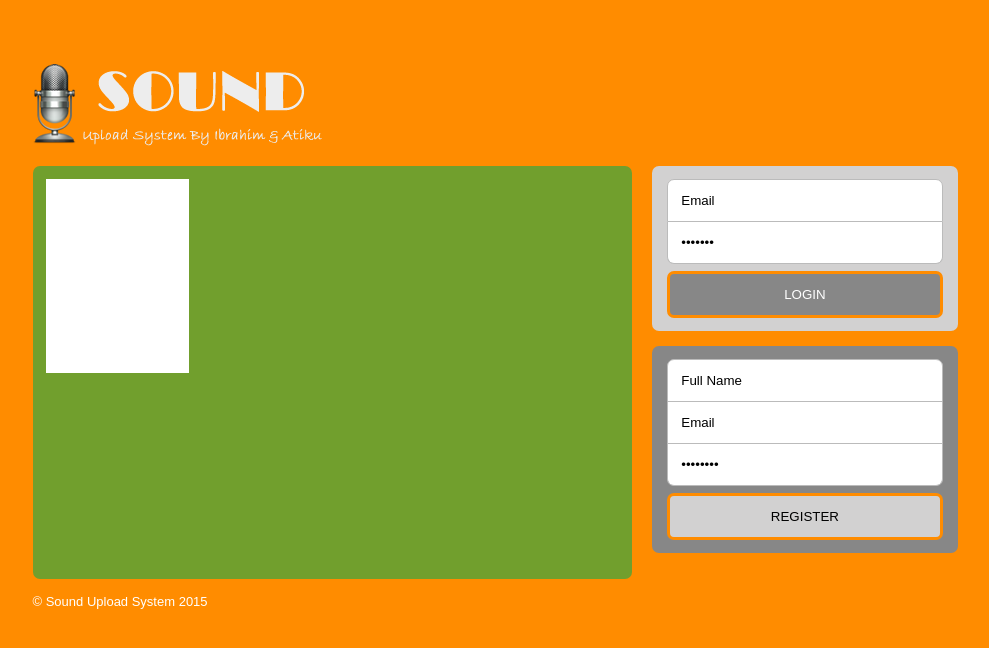
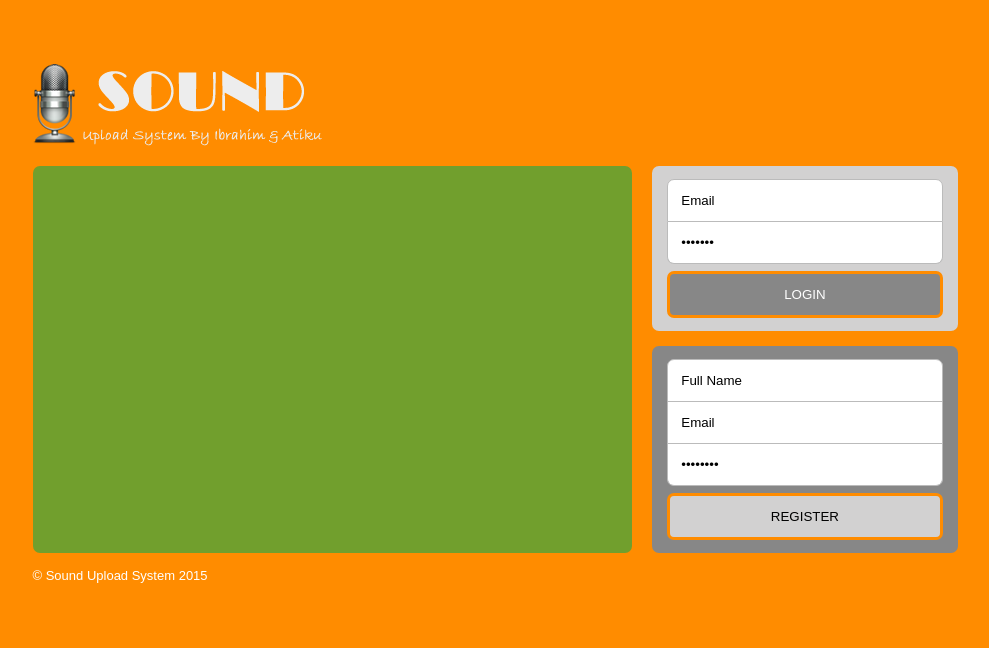
Before and after one commit to hssd8/sound, a PHP site: page / in a window 1280 px wide. Shown: the top 648 px of the page, without its empty margins (145-1134 px from the left). Run offline with PHP 8.4, Linux system fonts and the light colour scheme.

Commit message:
New Update with Atiku

```diff
--- a/index.php
+++ b/index.php
@@ -23,12 +23,7 @@
             </div>
             <div class='login-style'>
                 <div id='left'>
-                    <div class='sub-cat'>
 
-                    </div>
-                    <div class='sub-cat'>
-
-                    </div>
                 </div>
                 <div id='right'>
                     <div id='top'>
--- a/style/layout.css
+++ b/style/layout.css
@@ -42,7 +42,7 @@ body
 {
     width   : 62%;
     float   : left;
-    height  : 387px;
+    height  : 361px;
     padding : 13px;
     border-radius : 7px;
     background : #719F2D;
```
